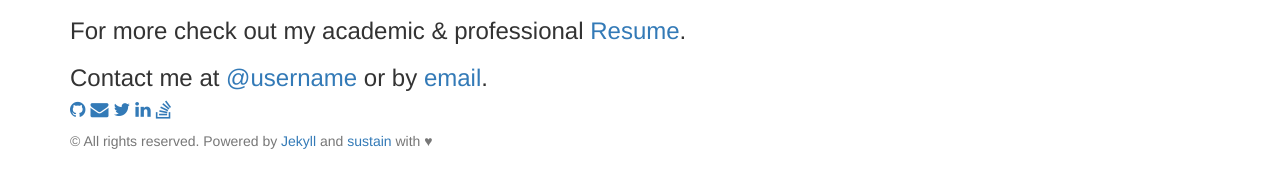
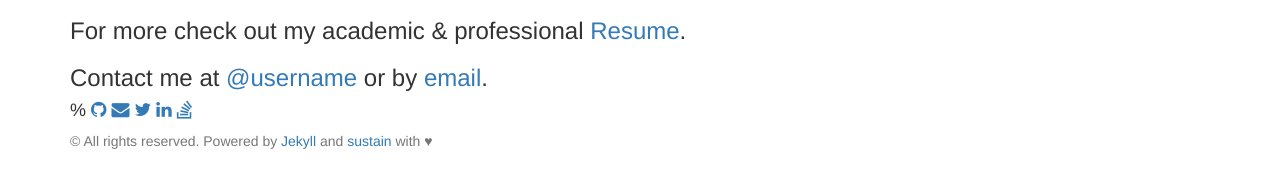
Before and after one commit to jekyllt/sustain, a Jekyll site: the page built from index.html, in a window 1280 px wide. Shown: the part 234-422 px from the top of the page. Built offline with Jekyll 4.4.1, drawn with Linux system fonts in a browser that asks for light colours; nearby versions of some CDN libraries; the list of posts is cut into pages by our own code.

Commit message:
Update social.html

```diff
--- a/_includes/social.html
+++ b/_includes/social.html
@@ -1,7 +1,7 @@
 <div class="social">
 	<h4>
     {% if site.github %}
-	  <a href="http://github.com/{{ site.github }}"><i class="fa fa-github"></i></a>
+	%  <a href="http://github.com/{{ site.github }}"><i class="fa fa-github"></i></a>
     {% endif %}
     {% if site.email %}
 	  <a href="mailto:{{ site.email}}"><i class="fa fa-envelope"></i></a>
```
